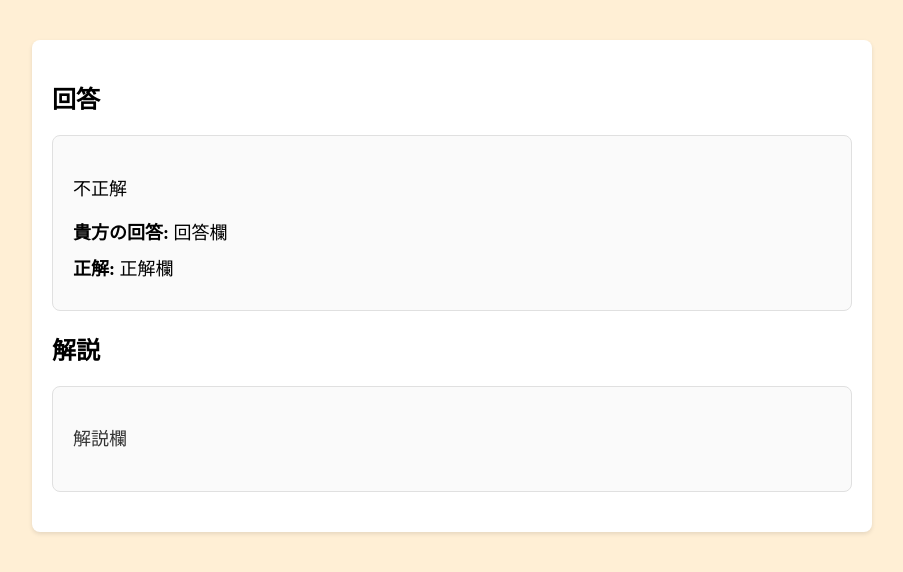
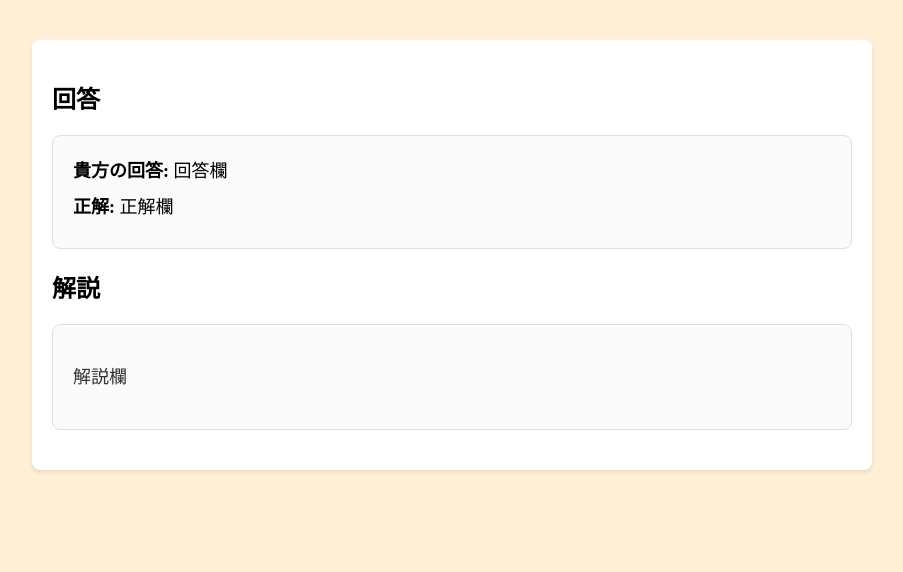
Before and after one commit to aoryui/Creative7, a PHP site: page /kaitoukaisetu.php in a window 1280 px wide. Shown: the part 117-689 px from the top of the page, without its empty margins (188-1091 px from the left). Run offline with PHP 8.4, Linux system fonts and the light colour scheme.

Commit message:
kaitoukaisetu.php

```diff
--- a/frontend/kaitoukaisetu.php
+++ b/frontend/kaitoukaisetu.php
@@ -15,7 +15,6 @@ require_once __DIR__ . '/header.php';
             <h2>回答</h2>
             <section class="kaitouran">
                 <div class="kaitou">
-                    <p>不正解</p>
                     <strong>貴方の回答:</strong>
                     <span id="user-kaitou">回答欄</span>
                 </div>
```
